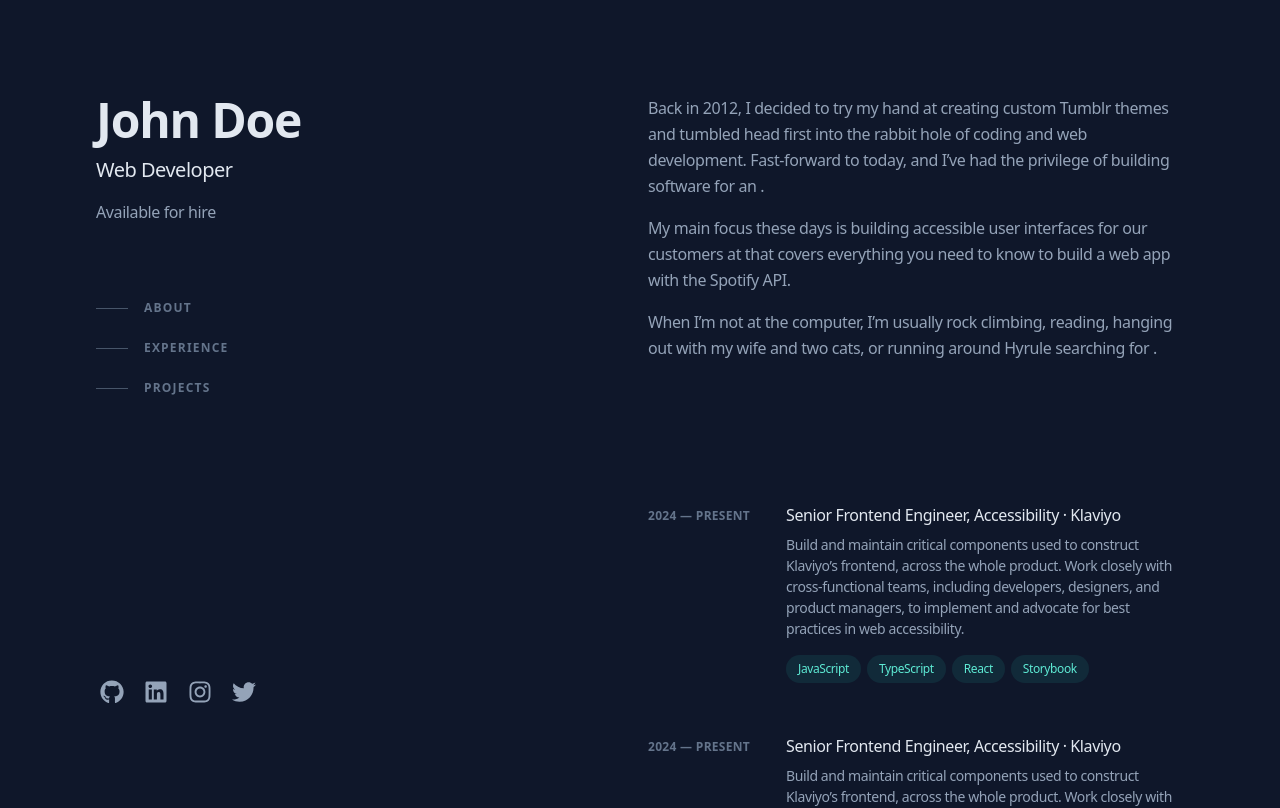
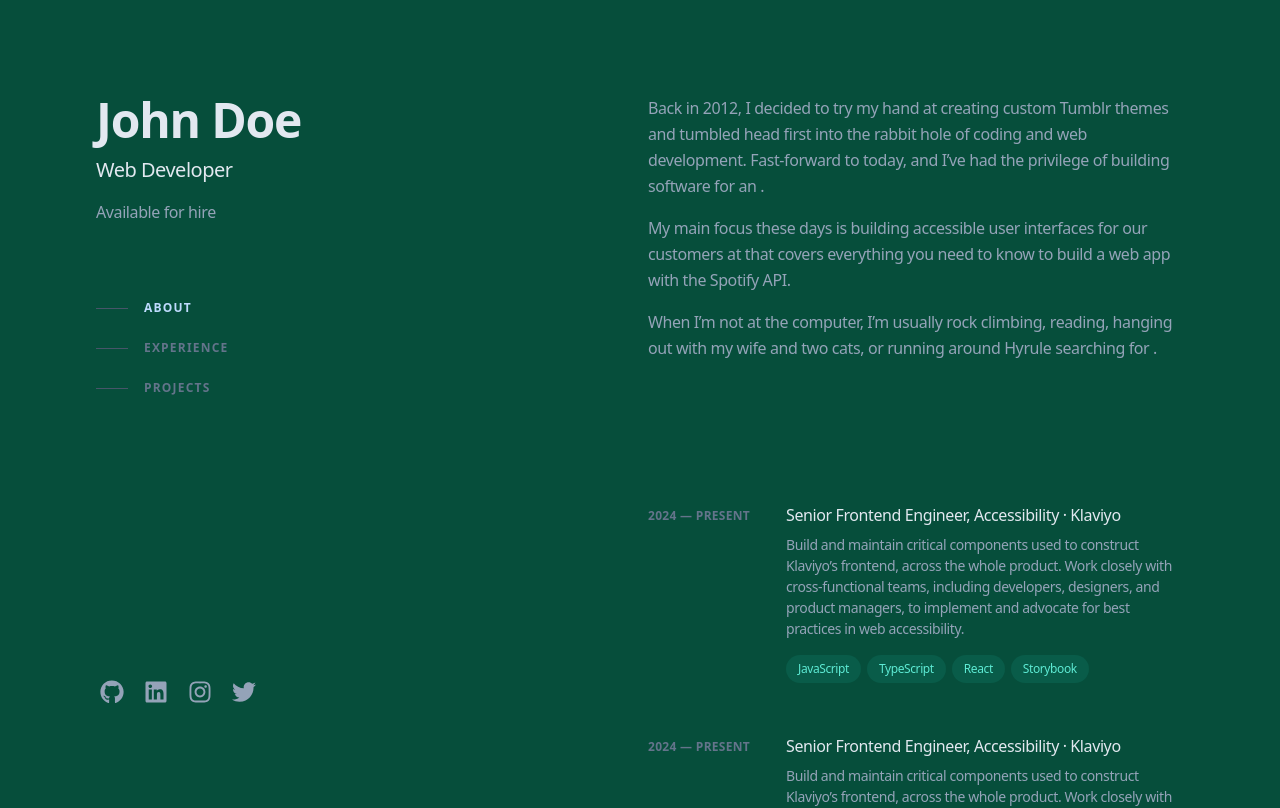
Before and after one commit to mshuecodev/ms-portfolio, a Next.js app: page / in a window 1280 px wide. Shown: the top 808 px of the page. Built offline with nearby package versions, Linux system fonts and the light colour scheme.

Commit message:
fix the style

```diff
--- a/app/components/GlobalComponent.tsx
+++ b/app/components/GlobalComponent.tsx
@@ -4,7 +4,7 @@
 const SectionHeader = forwardRef<HTMLHeadingElement, { id: string; title: string }>(({ id, title }, ref) => (
 	<div
 		ref={ref}
-		className="sticky top-0 z-20 -mx-6 mb-4 w-screen bg-slate-900/75 px-6 py-5 backdrop-blur md:-mx-12 md:px-12 lg:sr-only lg:relative lg:top-auto lg:mx-auto lg:w-full lg:px-0 lg:py-0 lg:opacity-0"
+		className="sticky top-0 z-20 -mx-6 mb-4 w-screen bg-emerald-400 px-6 py-5 backdrop-blur md:-mx-12 md:px-12 lg:sr-only lg:relative lg:top-auto lg:mx-auto lg:w-full lg:px-0 lg:py-0 lg:opacity-0"
 	>
 		<h2
 			id={id}
@@ -41,7 +41,7 @@
 }> = ({ dateRange, position, company, companyUrl, description, technologies }) => (
 	<li className="mb-12">
 		<div className="group relative grid pb-1 transition-all sm:grid-cols-8 sm:gap-8 md:gap-4 lg:hover:!opacity-100 lg:group-hover:list:opacity-50">
-			<div className="absolute -inset-x-4 -inset-y-4 z-0 hidden rounded-md transition motion-reduce:transition-none lg:-inset-x-6 lg:block lg:group-hover:bg-slate-800/50 lg:group-hover:shadow-[inset_0_1px_0_0_rgba(148,163,184,0.1)] lg:group-hover:drop-shadow-lg"></div>
+			<div className="absolute -inset-x-4 -inset-y-4 z-0 hidden rounded-md transition motion-reduce:transition-none lg:-inset-x-6 lg:block lg:group-hover:bg-emerald-950 lg:group-hover:shadow-[inset_0_1px_0_0_rgba(148,163,184,0.1)] lg:group-hover:drop-shadow-lg"></div>
 			<header
 				className="z-10 mb-2 mt-1 text-xs font-semibold uppercase tracking-wide text-slate-500 sm:col-span-2"
 				aria-label={dateRange}
@@ -86,11 +86,11 @@
 const NavLink: React.FC<{ href: string; text: string; isActive: boolean }> = ({ href, text, isActive }) => (
 	<li>
 		<a
-			className={`group flex items-center py-3 ${isActive ? "text-blue-500" : ""}`}
+			className={`group flex items-center py-3 ${isActive ? "text-blue-200" : ""}`}
 			href={href}
 		>
-			<span className={`nav-indicator mr-4 h-px w-8 bg-slate-600 transition-all ${isActive ? "w-16 bg-blue-500" : ""} group-hover:w-16 group-hover:bg-slate-200 group-focus-visible:w-16 group-focus-visible:bg-slate-200 motion-reduce:transition-none`}></span>
-			<span className="nav-text text-xs font-bold uppercase tracking-widest text-slate-500 group-hover:text-slate-200 group-focus-visible:text-slate-200">{text}</span>
+			<span className={`nav-indicator mr-4 h-px w-8 bg-slate-600 transition-all ${isActive ? "w-16 bg-blue-200" : ""} group-hover:w-16 group-hover:bg-slate-200 group-focus-visible:w-16 group-focus-visible:bg-slate-200 motion-reduce:transition-none`}></span>
+			<span className={`nav-text text-xs font-bold uppercase tracking-widest ${isActive ? "text-blue-200" : "text-slate-500"}  group-hover:text-slate-200 group-focus-visible:text-slate-200`}>{text}</span>
 		</a>
 	</li>
 )
@@ -114,11 +114,11 @@
 const ProjectItem = () => (
 	<li className="mb-12">
 		<div className="group relative grid gap-4 pb-1 transition-all sm:grid-cols-8 sm:gap-8 md:gap-4 lg:hover:!opacity-100 lg:group-hover:list:opacity-50">
-			<div className="absolute -inset-x-4 -inset-y-4 z-0 hidden rounded-md transition lg:-inset-x-6 lg:block lg:group-hover:bg-slate-800/50 lg:group-hover:shadow-lg"></div>
+			<div className="absolute -inset-x-4 -inset-y-4 z-0 hidden rounded-md transition lg:-inset-x-6 lg:block lg:group-hover:bg-emerald-950 lg:group-hover:shadow-lg"></div>
 			<div className="z-10 sm:order-2 sm:col-span-6">
 				<h3>
 					<a
-						className="inline-flex items-baseline font-medium leading-tight text-slate-200 hover:text-teal-300 focus-visible:text-teal-300 group/link text-base"
+						className="inline-flex items-baseline font-medium leading-tight text-slate-200 hover:text-teal-300 focus-visible:text-teal-300 group/link text-base transition-colors duration-300 ease-in-out"
 						href="https://www.newline.co/courses/build-a-spotify-connected-app"
 						target="_blank"
 						rel="noreferrer noopener"
--- a/app/layout.tsx
+++ b/app/layout.tsx
@@ -1,44 +1,4 @@
-import type { Metadata } from "next"
-import { Inter } from "next/font/google"
 import "./globals.css"
-
-// const inter = Inter({ subsets: ["latin"] })
-
-// export const metadata: Metadata = {
-// 	metadataBase: new URL("https://mshuecodev.io"),
-// 	title: {
-// 		default: "ms-dev",
-// 		template: "%s | MS HUECODEV"
-// 	},
-// 	description: "Developer",
-// 	openGraph: {
-// 		title: "MS HUECODEV",
-// 		description: "Developer",
-// 		url: "https://mshuecodev.io",
-// 		siteName: "MS HUECODEV",
-// 		locale: "en_US",
-// 		type: "website"
-// 	},
-// 	robots: {
-// 		index: true,
-// 		follow: true,
-// 		googleBot: {
-// 			index: true,
-// 			follow: true,
-// 			"max-video-preview": -1,
-// 			"max-image-preview": "large",
-// 			"max-snippet": -1
-// 		}
-// 	}
-// 	// twitter: {
-// 	// 	title: "Lee Robinson",
-// 	// 	card: "summary_large_image"
-// 	// },
-// 	// verification: {
-// 	// 	google: "eZSdmzAXlLkKhNJzfgwDqWORghxnJ8qR9_CHdAh5-xw",
-// 	// 	yandex: "14d2e73487fa6c71"
-// 	// }
-// }
 
 export default function RootLayout({
 	children
@@ -47,7 +7,7 @@
 }>) {
 	return (
 		<html lang="en">
-			<body className="bg-slate-900 leading-relaxed text-slate-400 antialiased selection:bg-teal-300 selection:text-teal-900">{children}</body>
+			<body className="bg-emerald-900 leading-relaxed text-slate-400 antialiased selection:bg-teal-300 selection:text-teal-900">{children}</body>
 		</html>
 	)
 }
```
